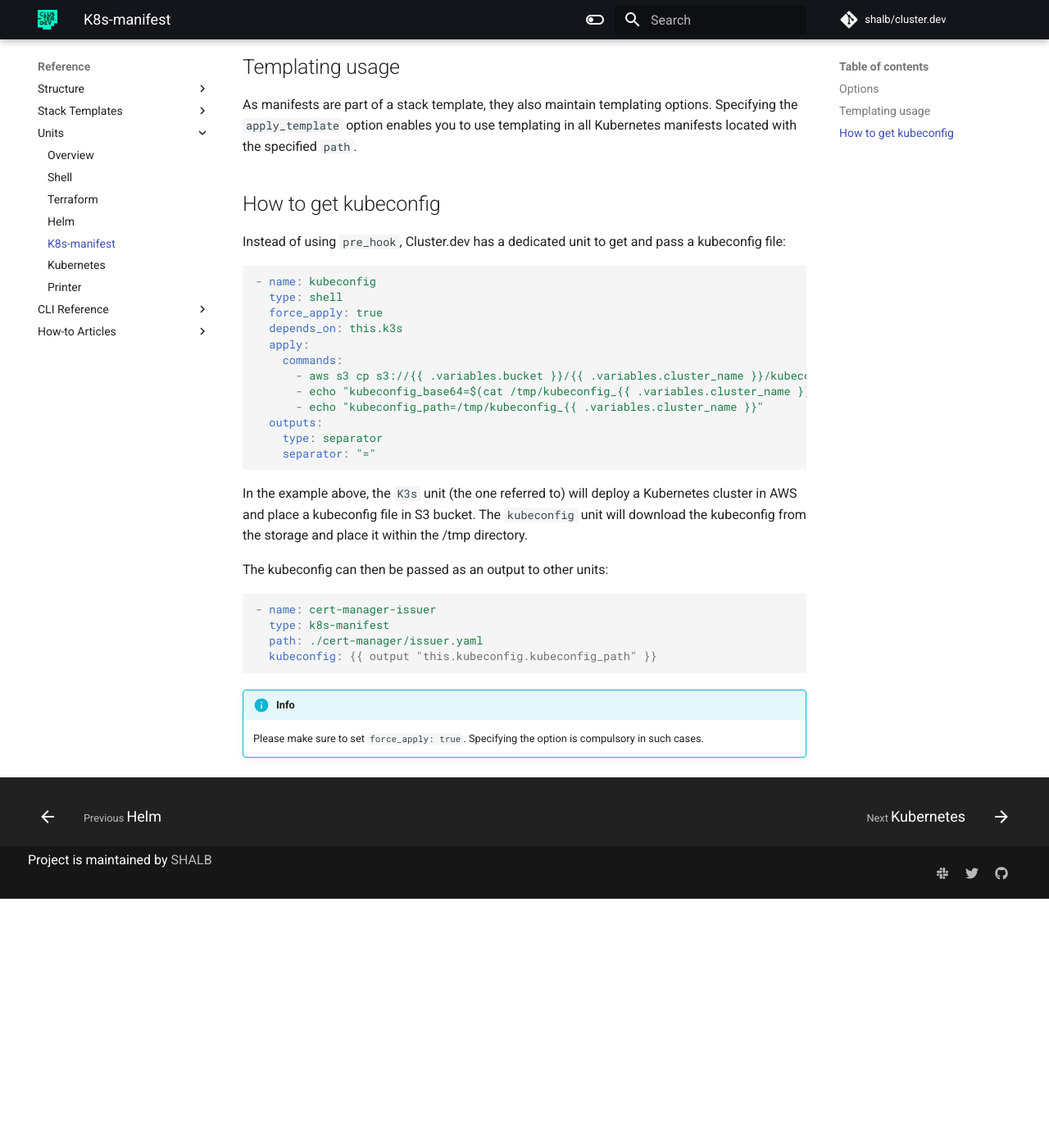
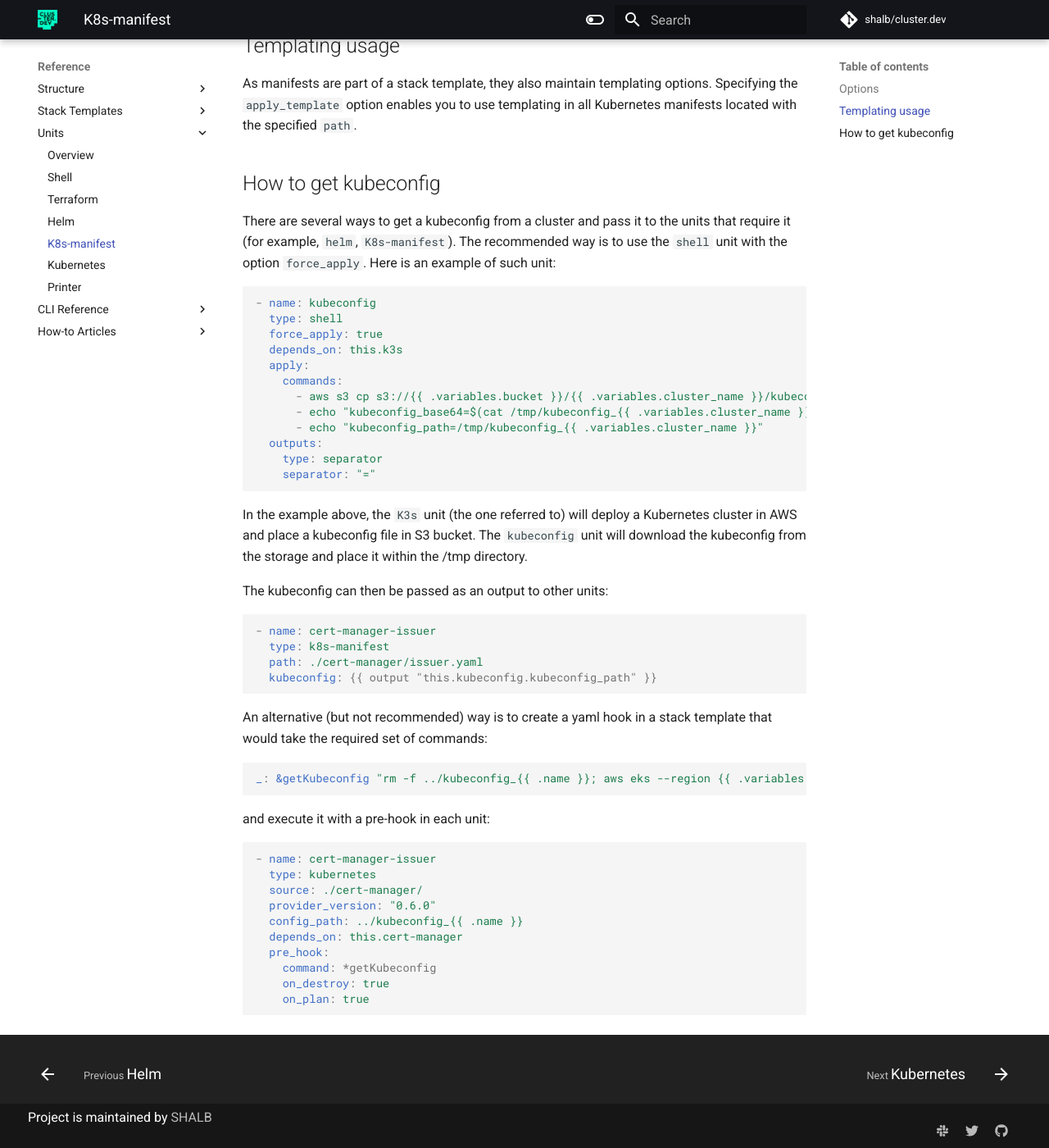
Before and after one commit to shalb/cluster.dev, an MkDocs documentation site: the page built from docs/units-k8s-manifest.md, in a window 1280 px wide and 1400 px high, scrolled down 1122 px. Shown: the whole window at 82% size. Built offline with MkDocs 1.6.1 and Material for MkDocs 9.7.7, drawn with Linux system fonts in a browser that asks for light colours; comment, search, counter and statistics services are not loaded; before the commit the page ends 2218 px from its top, so only the background shows below that; some of the changed text lies outside the part shown.

Commit message:
update get kubeconfig info

````diff
--- a/docs/units-k8s-manifest.md
+++ b/docs/units-k8s-manifest.md
@@ -47,7 +47,7 @@ As manifests are part of a stack template, they also maintain templating options
 
 ## How to get kubeconfig
 
-Instead of using `pre_hook`, Cluster.dev has a dedicated unit to get and pass a kubeconfig file:
+There are several ways to get a kubeconfig from a cluster and pass it to the units that require it (for example, `helm`, `K8s-manifest`). The recommended way is to use the `shell` unit with the option `force_apply`. Here is an example of such unit:
 
 ```yaml
 - name: kubeconfig
@@ -75,5 +75,23 @@ The kubeconfig can then be passed as an output to other units:
   kubeconfig: {{ output "this.kubeconfig.kubeconfig_path" }}
 ```
 
-!!! Info
-    Please make sure to set `force_apply: true`. Specifying the option is compulsory in such cases.
+An alternative (but not recommended) way is to create a yaml hook in a stack template that would take the required set of commands:
+
+```yaml
+_: &getKubeconfig "rm -f ../kubeconfig_{{ .name }}; aws eks --region {{ .variables.region }} update-kubeconfig --name {{ .name }} --kubeconfig ../kubeconfig_{{ .name }}"
+```
+
+and execute it with a pre-hook in each unit:
+
+```yaml
+- name: cert-manager-issuer
+  type: kubernetes
+  source: ./cert-manager/
+  provider_version: "0.6.0"
+  config_path: ../kubeconfig_{{ .name }}
+  depends_on: this.cert-manager
+  pre_hook:
+    command: *getKubeconfig
+    on_destroy: true
+    on_plan: true
+```
````
Also changed, not shown: other parts of docs/units-k8s-manifest.md (+2 -2 lines).
